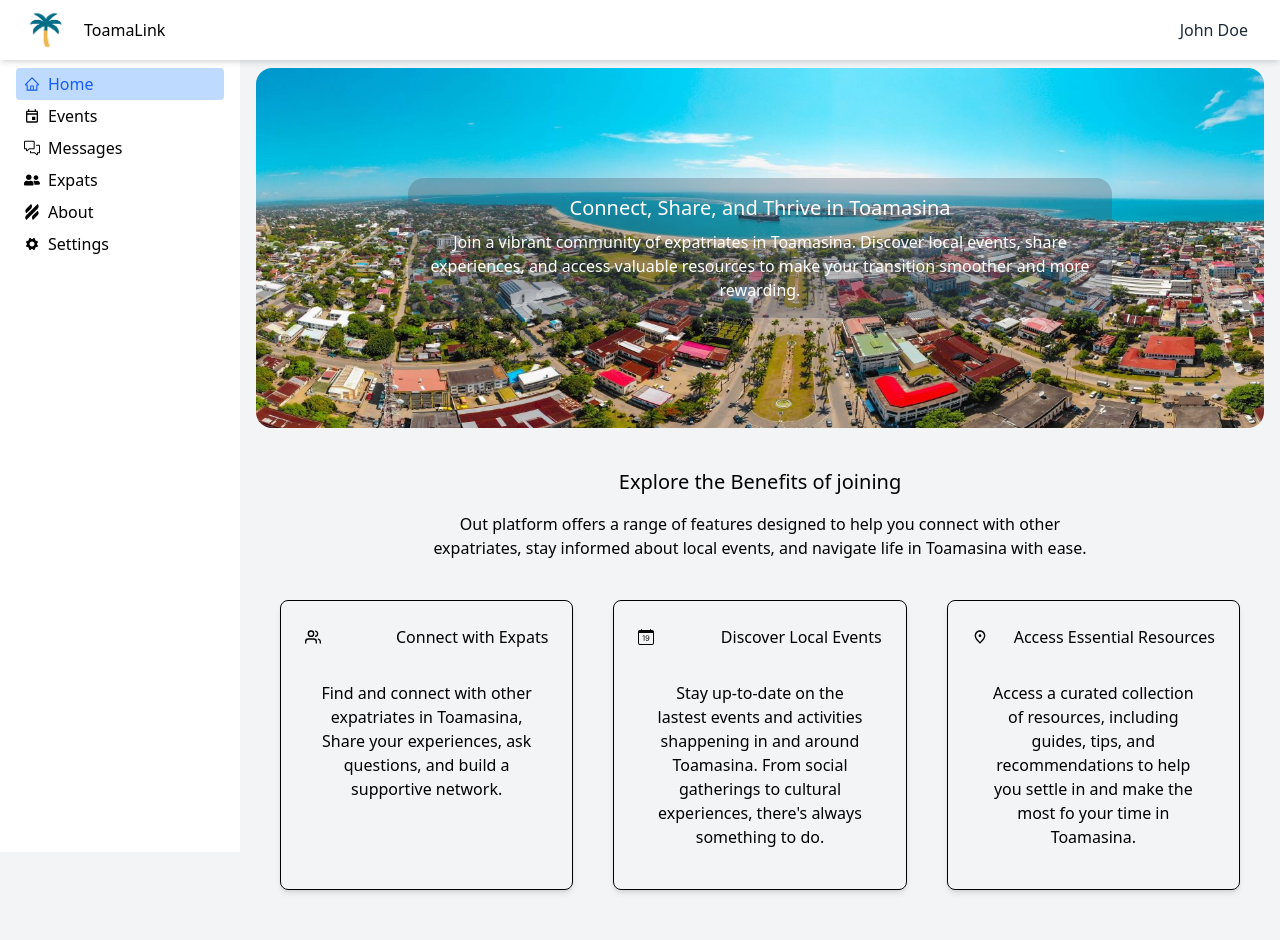
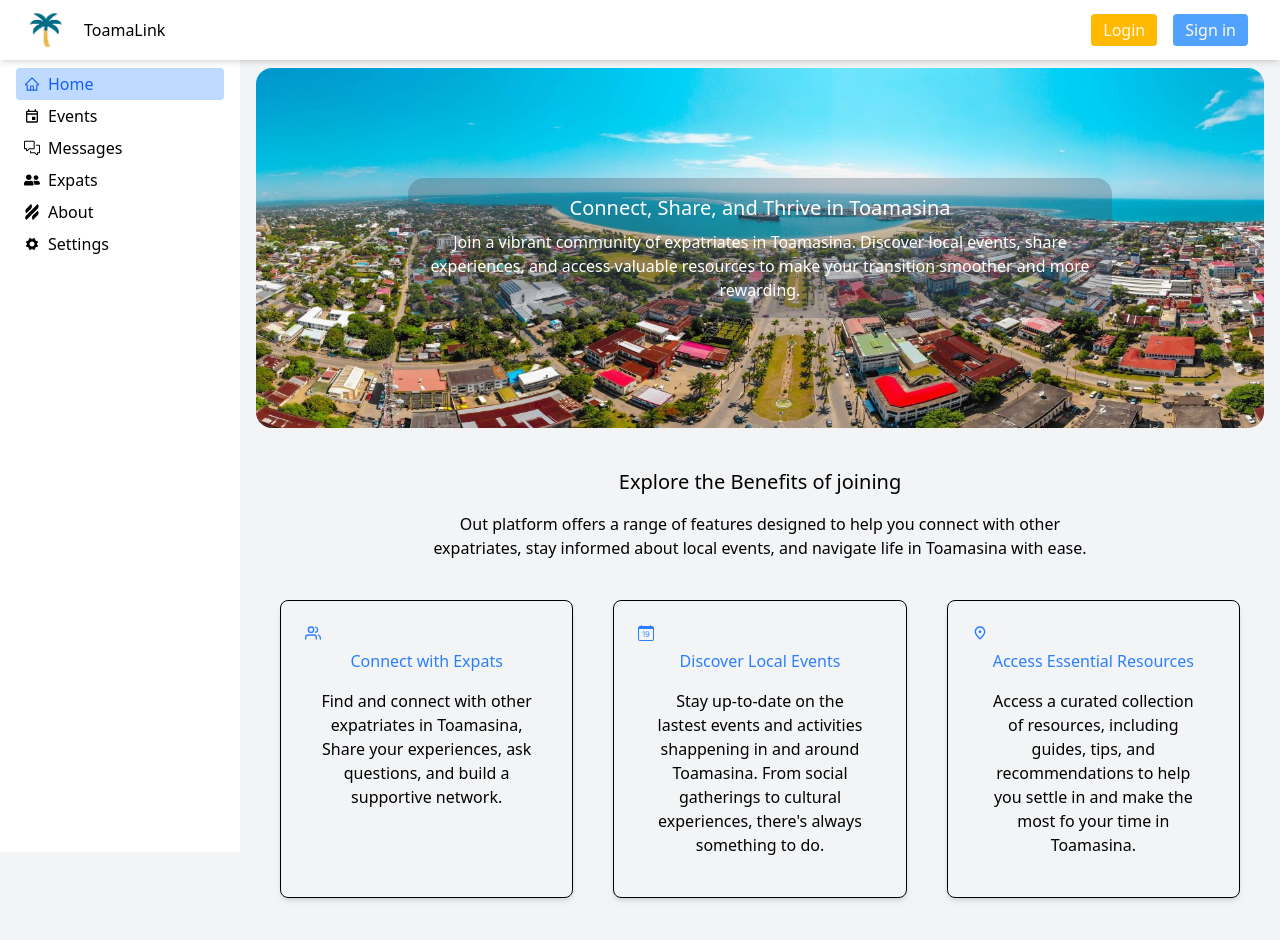
Before and after one commit to NambinintsoaReflet/toamalink-V1, a React (Vite) app: page / in a window 1280 px wide. Shown: the top 940 px of the page. Built offline with nearby package versions, Linux system fonts and the light colour scheme.

Commit message:
Modal Login

```diff
--- /dev/null
+++ b/src/Components/Modals/LoginModal.jsx
@@ -0,0 +1,102 @@
+import React from "react";
+import { IoMdClose } from "react-icons/io";
+
+import logo from "../../assets/logo-png.png"; // Adjust the path to your logo image
+
+const LoginModal = ({ handleShowModal }) => {
+  return (
+    <div className="w-full h-full fixed z-50 top-0 backdrop-filter backdrop-brightness-75 backdrop-blur-md">
+      <div className="flex items-center justify-center h-full">
+        <div className="bg-white p-6 m-6 rounded-lg shadow-lg w-90">
+          <button
+            className="flex justify-self-end text-red-500 cursor-pointer"
+            onClick={handleShowModal}
+          >
+            <IoMdClose />
+          </button>
+          <div class="flex min-h-full flex-col justify-center px-6 lg:px-8">
+            <div class="sm:mx-auto sm:w-full sm:max-w-sm">
+              <img src={logo} alt="Your Company" class="mx-auto h-20 w-20" />
+              <h2 class="mt-2 text-center text-2xl/9 font-bold tracking-tight text-gray-900">
+                Login
+              </h2>
+            </div>
+
+            <div class="mt-10 sm:mx-auto sm:w-full sm:max-w-sm">
+              <form action="#" method="POST" class="space-y-6">
+                <div>
+                  <label
+                    for="email"
+                    class="block text-sm/6 font-medium text-gray-900"
+                  >
+                    Email address
+                  </label>
+                  <div class="mt-2">
+                    <input
+                      id="email"
+                      type="email"
+                      name="email"
+                      required
+                      autocomplete="email"
+                      class="block w-full rounded-md bg-white px-3 py-1.5 text-base text-gray-900 outline-1 -outline-offset-1 outline-gray-300 placeholder:text-gray-400 focus:outline-2 focus:-outline-offset-2 focus:outline-indigo-600 sm:text-sm/6"
+                    />
+                  </div>
+                </div>
+
+                <div>
+                  <div class="flex items-center justify-between">
+                    <label
+                      for="password"
+                      class="block text-sm/6 font-medium text-gray-900"
+                    >
+                      Password
+                    </label>
+                    <div class="text-sm">
+                      <a
+                        href="#"
+                        class="font-semibold text-indigo-600 hover:text-indigo-500"
+                      >
+                        Forgot password?
+                      </a>
+                    </div>
+                  </div>
+                  <div class="mt-2">
+                    <input
+                      id="password"
+                      type="password"
+                      name="password"
+                      required
+                      autocomplete="current-password"
+                      class="block w-full rounded-md bg-white px-3 py-1.5 text-base text-gray-900 outline-1 -outline-offset-1 outline-gray-300 placeholder:text-gray-400 focus:outline-2 focus:-outline-offset-2 focus:outline-indigo-600 sm:text-sm/6"
+                    />
+                  </div>
+                </div>
+
+                <div>
+                  <button
+                    type="submit"
+                    class="flex w-full justify-center rounded-md bg-indigo-600 px-3 py-1.5 text-sm/6 font-semibold text-white shadow-xs hover:bg-indigo-500 focus-visible:outline-2 focus-visible:outline-offset-2 focus-visible:outline-indigo-600"
+                  >
+                    Login
+                  </button>
+                </div>
+              </form>
+
+              <p class="mt-10 text-center text-sm/6 text-gray-500">
+                Not a member?
+                <a
+                  href="#"
+                  class="font-semibold text-indigo-600 hover:text-indigo-500"
+                >
+                  Create a new account
+                </a>
+              </p>
+            </div>
+          </div>
+        </div>
+      </div>
+    </div>
+  );
+};
+
+export default LoginModal;
--- a/src/Components/Navbar.jsx
+++ b/src/Components/Navbar.jsx
@@ -7,8 +7,8 @@ const Navbar = ({ handleShowModal }) => {
   const { toggle } = useContext(MenuContext);
 
   // 🔁 Exemple simulé : remplace ceci par ta logique réelle d'authentification
-  // const user = null; // ou bien { name: "John Doe" } si connecté
-  const user = { name: "John Doe" }; // Simule un utilisateur connecté
+  const user = null; // ou bien { name: "John Doe" } si connecté
+  // const user = { name: "John Doe" }; // Simule un utilisateur connecté
   return (
     // Correction ici : 'class' a été remplacé par 'className'
     <div className="flex justify-between items-center p-4 pt-0 pb-0 bg-white fixed top-0 left-0 right-0 z-50 shadow-md">
@@ -20,12 +20,12 @@ const Navbar = ({ handleShowModal }) => {
         {!user ? (
           <>
             <button
-              className="p-1 pl-3 pr-3 bg-amber-400 rounded-sm text-amber-50"
+              className="p-1 pl-3 pr-3 bg-amber-400 cursor-pointer rounded-sm text-amber-50"
               onClick={handleShowModal}
             >
               Login
             </button>
-            <button className="p-1 pl-3 pr-3 bg-blue-400 rounded-sm text-amber-50">
+            <button className="p-1 pl-3 pr-3 bg-blue-400 cursor-pointer rounded-sm text-amber-50">
               Sign in
             </button>
           </>
--- a/src/Pages/Home.jsx
+++ b/src/Pages/Home.jsx
@@ -14,10 +14,6 @@ const Home = () => {
             events, share experiences, and access valuable resources to make
             your transition smoother and more rewarding.
           </p>
-          <div className="">
-            {/* <Signin /> */}
-            {/* <Login /> */}
-          </div>
         </div>
       </div>
       <div className="flex flex-col items-center mt-10 ">
@@ -29,21 +25,20 @@ const Home = () => {
         </p>
         <div className="flex flex-co flex-wrap justify-center m-6 md:flex-row mb-10 gap-10 mt-10">
           <div className="border p-6 rounded-lg shadow-md flex-1">
-            <div className="flex justify-between items-center gap-2 mb-4">
-              <FiUsers className="flex flex-start" />
-              <h3 className="font-medium">Connect with Expats</h3>
-            </div>
-            <p className="flex-1 text-center p-4">
+            <FiUsers className="flex flex-start text-blue-500" />
+            <h3 className="mt-2 text-center font-medium text-blue-500">
+              Connect with Expats
+            </h3>
+            <p className="flex-1 text-center p-4 ">
               Find and connect with other expatriates in Toamasina, Share your
               experiences, ask questions, and build a supportive network.
             </p>
           </div>
           <div className="border p-6 rounded-lg shadow-md flex-1">
-            <div className="flex justify-between gap-2 items-center mb-4">
-              <BsCalendarDate className="flex flex-start"/>
-              <h3 className="font-medium">Discover Local Events</h3>
-            </div>
-
+            <BsCalendarDate className="flex flex-start text-blue-500" />
+            <h3 className="mt-2 text-center font-medium text-blue-500">
+              Discover Local Events
+            </h3>
             <p className="flex-1 text-center p-4">
               Stay up-to-date on the lastest events and activities shappening in
               and around Toamasina. From social gatherings to cultural
@@ -51,10 +46,10 @@ const Home = () => {
             </p>
           </div>
           <div className="border p-6 rounded-lg shadow-md flex-1">
-            <div className="flex justify-between gap-2 items-center mb-4">
-              <MdOutlinePlace />
-              <h3 className="font-medium">Access Essential Resources</h3>
-            </div>
+            <MdOutlinePlace className="flex flex-start text-blue-500" />
+            <h3 className="mt-2 text-center font-medium text-blue-500">
+              Access Essential Resources
+            </h3>
             <p className="flex-1 text-center p-4">
               Access a curated collection of resources, including guides, tips,
               and recommendations to help you settle in and make the most fo
--- a/src/Pages/Layout.jsx
+++ b/src/Pages/Layout.jsx
@@ -9,6 +9,7 @@ import { GoCommentDiscussion } from "react-icons/go";
 import { FaUserFriends } from "react-icons/fa";
 import { SiHelpscout } from "react-icons/si";
 import { IoIosSettings } from "react-icons/io";
+import LoginModal from "../Components/Modals/LoginModal";
 
 const Layout = () => {
   const { open, setOpen } = useContext(MenuContext);
@@ -76,10 +77,11 @@ const Layout = () => {
             </ul>
           </aside>
           <main className={`p-4 ${user ? "lg:ml-60" : ""} `} onClick={() => setOpen(false)}>
-            <Outlet />
+            <Outlet/>
           </main>
         </div>
       </div>
+         {showModal && <LoginModal handleShowModal={handleShowModal} />}
       {/* <Footer /> */}
     </>
   );
```
